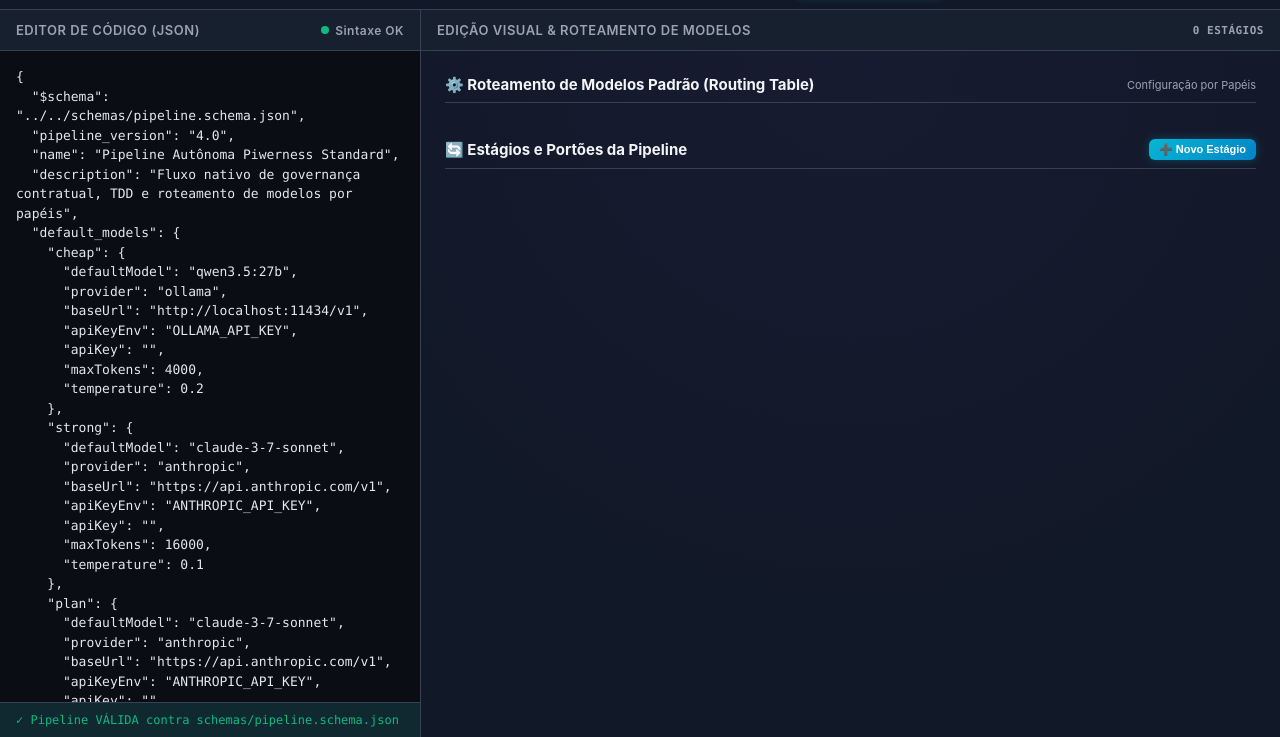
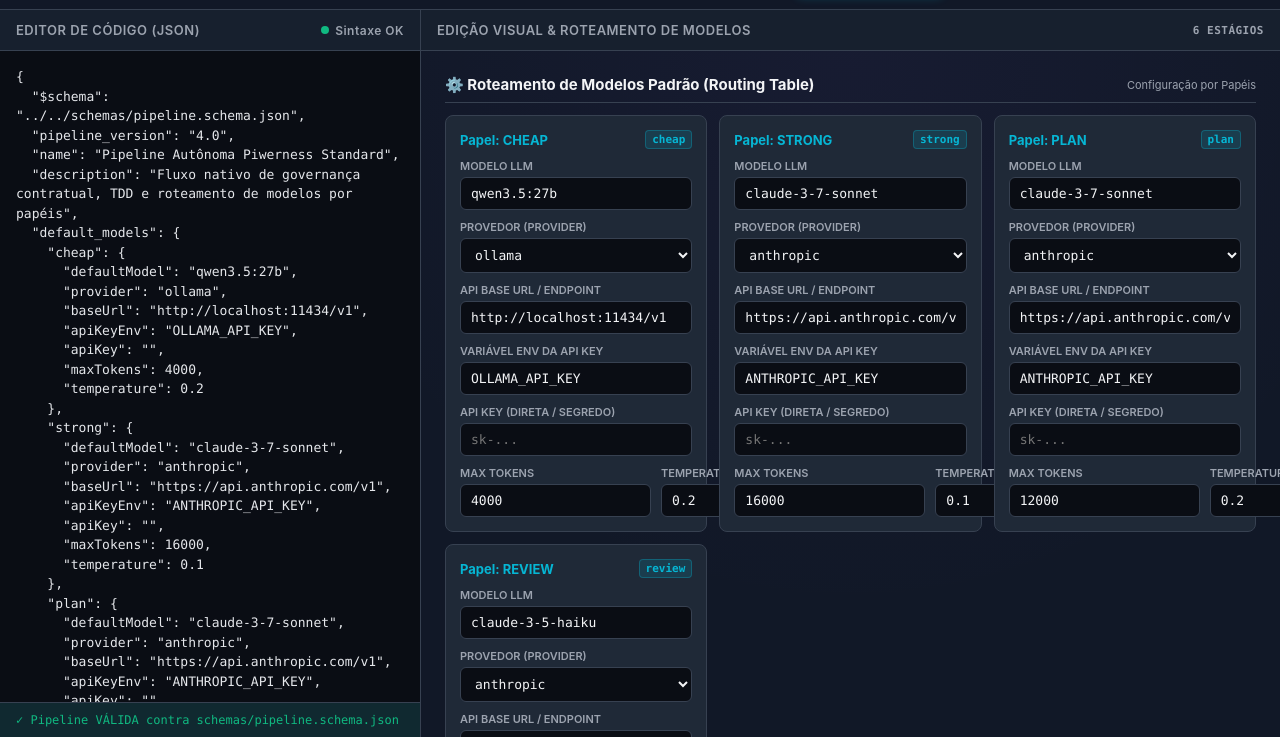
Before and after one commit to passoz/pwn, a website: page tools/pipeline-editor/index.html in a window 1280 px wide. Shown: the part 63-800 px from the top of the page. Drawn offline with Linux system fonts and the light colour scheme.

Commit message:
fix(gui): restaurar constante AVAILABLE_ROLES no script do editor visual

```diff
--- a/tools/pipeline-editor/index.html
+++ b/tools/pipeline-editor/index.html
@@ -494,6 +494,7 @@
       "GATE-AUDIT"
     ];
 
+    const AVAILABLE_ROLES = ["cheap", "strong", "plan", "review"];
     const AVAILABLE_PROVIDERS = ["anthropic", "openai", "ollama", "openrouter", "vllm", "custom"];
 
     const textarea = document.getElementById('json-input');
```
